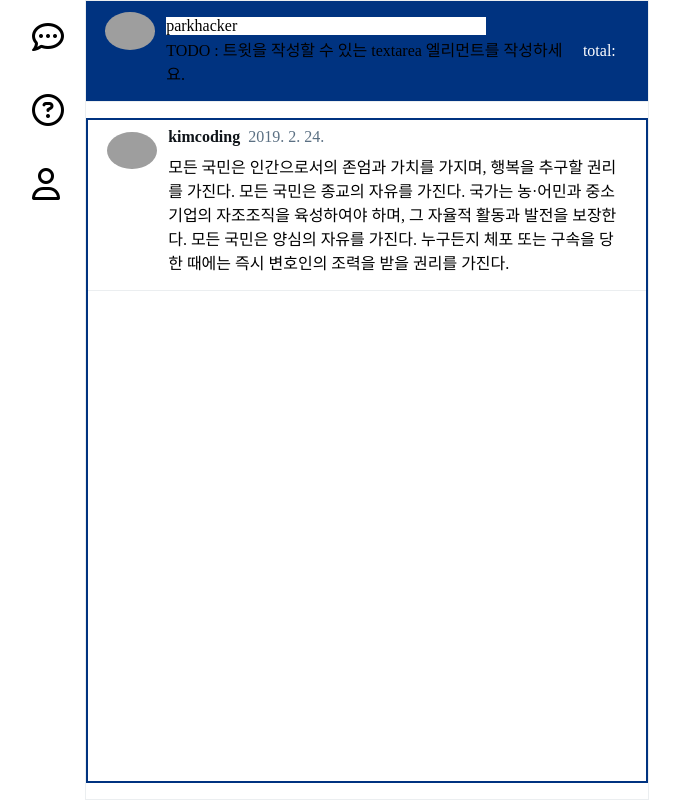
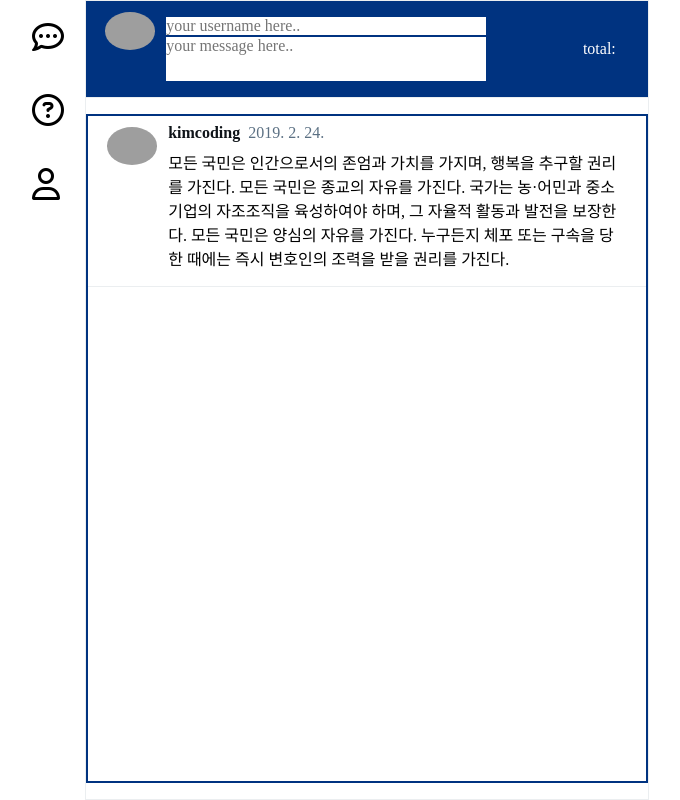
Before and after one commit to UnicusStella/im-sprint-react-twittler-state-props, a React (Create React App) app: page / in a window 1280 px wide. Shown: the whole page, without its empty margins (310-990 px from the left). Built offline with nearby package versions, Linux system fonts and the light colour scheme; grey boxes are pictures that could not be loaded.

Commit message:
useState setting

```diff
--- a/src/Pages/Tweets.js
+++ b/src/Pages/Tweets.js
@@ -1,5 +1,5 @@
 // TODO : useState를 react로 부터 import 합니다.
-import React /* TODO */ from 'react';
+import React /* TODO */, { useState } from 'react';
 import Footer from '../Footer';
 import Tweet from '../Components/Tweet';
 import './Tweets.css';
@@ -7,7 +7,9 @@ import dummyTweets from '../static/dummyData';
 
 const Tweets = () => {
   // TODO : 새로 트윗을 작성하고 전송할 수 있게 useState를 적절히 활용하세요.
-
+  const [tweets, setTweets] = useState(dummyTweets);
+  const [userId, setUserId] = useState('');
+  const [message, setMessage] = useState('');
   const handleButtonClick = (event) => {
     const tweet = {};
     // TODO : Tweet button 엘리먼트 클릭시 작동하는 함수를 완성하세요.
@@ -34,11 +36,17 @@ const Tweets = () => {
               <div className="tweetForm__input">
                 <input
                   type="text"
-                  defaultValue="parkhacker"
+                  defaultValue={userId}
                   placeholder="your username here.."
                   className="tweetForm__input--username"
                 ></input>
-                TODO : 트윗을 작성할 수 있는 textarea 엘리먼트를 작성하세요.
+                {/* TODO : 트윗을 작성할 수 있는 textarea 엘리먼트를 작성하세요. */}
+                <textarea
+                  type="text"
+                  defaultValue={message}
+                  placeholder="your message here.."
+                  className="tweetForm__input--message"
+                ></textarea>
               </div>
               <div className="tweetForm__count" role="status">
                 <span className="tweetForm__count__text">
```
